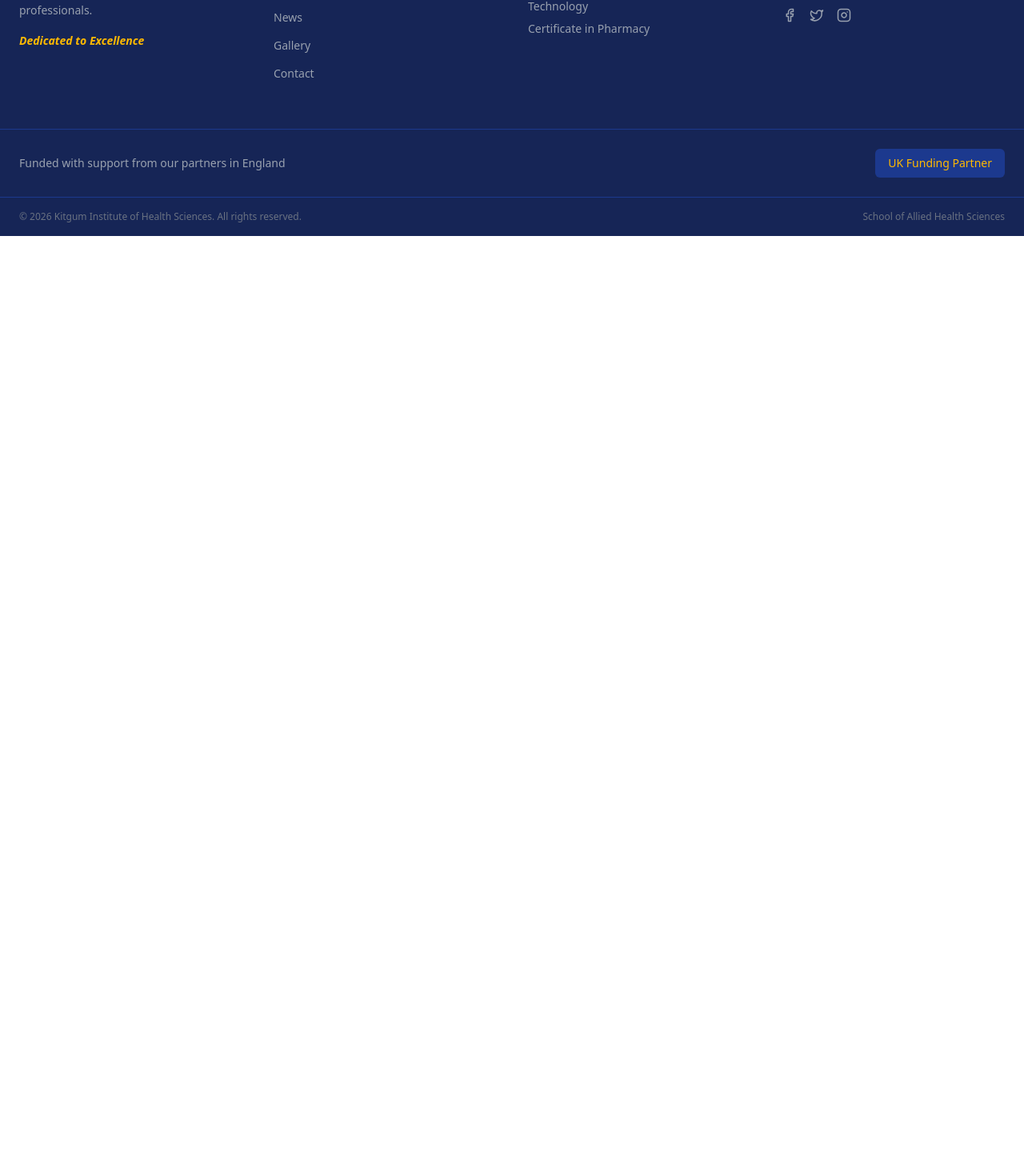
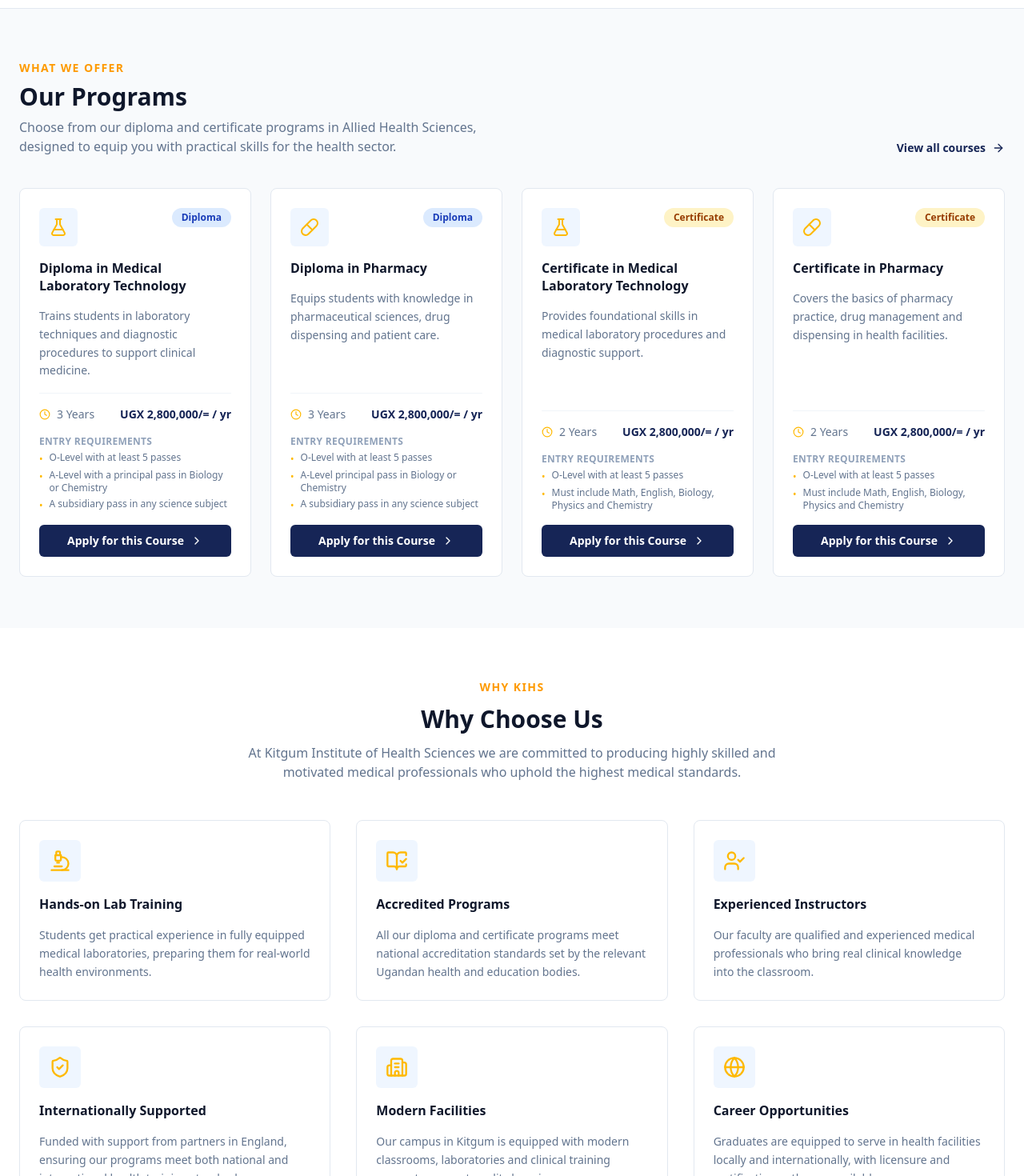
Before and after one commit to Anonymous2024-spec/khis_website, a React (Vite) app: page / in a window 1280 px wide. Shown: the part 937-2407 px from the top of the page at 80% size. Before the commit the page ends 1232 px from the top, so only its background shows below. Built offline with nearby package versions, Linux system fonts and the light colour scheme.

Commit message:
feat: add WhyChooseUs section with 6 reason cards

```diff
--- a/src/components/CourseCard.jsx
+++ b/src/components/CourseCard.jsx
@@ -1,9 +1,74 @@
-import React from 'react'
+import { Link } from 'react-router-dom'
+import { Clock, ChevronRight, FlaskConical, Pill } from 'lucide-react'
 
-export default function CourseCard() {
+const icons = {
+  'Medical Laboratory Technology': <FlaskConical size={24} className="text-amber-400" />,
+  'Pharmacy': <Pill size={24} className="text-amber-400" />,
+}
+
+export default function CourseCard({ course }) {
+  const iconKey = Object.keys(icons).find(key => course.title.includes(key))
+
   return (
-    <div>
+    <div className="bg-white border border-slate-200 rounded-lg p-6 flex flex-col gap-4 hover:shadow-lg hover:border-amber-400 transition-all duration-200">
 
+      {/* Top Row */}
+      <div className="flex items-start justify-between">
+        <div className="bg-blue-50 p-3 rounded-md">
+          {icons[iconKey]}
+        </div>
+        <span className={`text-xs font-semibold px-3 py-1 rounded-full ${
+          course.type === 'Diploma'
+            ? 'bg-blue-100 text-blue-800'
+            : 'bg-amber-100 text-amber-800'
+        }`}>
+          {course.type}
+        </span>
+      </div>
+
+      {/* Title */}
+      <h3 className="text-slate-900 font-semibold text-base leading-snug">
+        {course.title}
+      </h3>
+
+      {/* Description */}
+      <p className="text-slate-500 text-sm leading-relaxed flex-1">
+        {course.description}
+      </p>
+
+      {/* Duration & Fee */}
+      <div className="flex items-center justify-between text-sm border-t border-slate-100 pt-4">
+        <div className="flex items-center gap-2 text-slate-500">
+          <Clock size={14} className="text-amber-400" />
+          {course.duration}
+        </div>
+        <span className="text-blue-950 font-semibold">
+          UGX {course.fee} / yr
+        </span>
+      </div>
+
+      {/* Requirements */}
+      <div className="flex flex-col gap-1">
+        <p className="text-xs font-semibold text-slate-400 uppercase tracking-wide">
+          Entry Requirements
+        </p>
+        <ul className="flex flex-col gap-1">
+          {course.requirements.map((req, i) => (
+            <li key={i} className="text-xs text-slate-500 flex items-start gap-2">
+              <span className="text-amber-400 mt-0.5">•</span>
+              {req}
+            </li>
+          ))}
+        </ul>
+      </div>
+
+      {/* CTA */}
+      <Link
+        to="/apply"
+        className="mt-auto flex items-center justify-center gap-2 bg-blue-950 hover:bg-blue-900 text-white text-sm font-semibold py-2.5 rounded-md transition-colors duration-200"
+      >
+        Apply for this Course <ChevronRight size={16} />
+      </Link>
     </div>
   )
 }
--- /dev/null
+++ b/src/components/CoursesSection.jsx
@@ -0,0 +1,42 @@
+import { Link } from 'react-router-dom'
+import { ArrowRight } from 'lucide-react'
+import CourseCard from './CourseCard'
+import { courses } from '../data/courses'
+
+export default function CoursesSection() {
+  return (
+    <section className="bg-slate-50 py-16 px-6">
+      <div className="max-w-7xl mx-auto flex flex-col gap-10">
+
+        {/* Header */}
+        <div className="flex flex-col md:flex-row md:items-end justify-between gap-4">
+          <div className="flex flex-col gap-2">
+            <span className="text-amber-500 text-sm font-semibold uppercase tracking-widest">
+              What We Offer
+            </span>
+            <h2 className="text-3xl font-bold text-slate-900">
+              Our Programs
+            </h2>
+            <p className="text-slate-500 text-base max-w-xl">
+              Choose from our diploma and certificate programs in Allied Health Sciences, designed to equip you with practical skills for the health sector.
+            </p>
+          </div>
+          <Link
+            to="/courses"
+            className="flex items-center gap-2 text-sm font-semibold text-blue-950 hover:text-amber-500 transition-colors whitespace-nowrap"
+          >
+            View all courses <ArrowRight size={16} />
+          </Link>
+        </div>
+
+        {/* Course Cards Grid */}
+        <div className="grid grid-cols-1 sm:grid-cols-2 lg:grid-cols-4 gap-6">
+          {courses.map(course => (
+            <CourseCard key={course.id} course={course} />
+          ))}
+        </div>
+
+      </div>
+    </section>
+  )
+}
--- /dev/null
+++ b/src/components/WhyChooseUs.jsx
@@ -0,0 +1,83 @@
+import { ShieldCheck, BookOpenCheck, Microscope, Globe, UserCheck, Building2 } from 'lucide-react'
+
+const reasons = [
+  {
+    icon: <Microscope size={28} className="text-amber-400" />,
+    title: 'Hands-on Lab Training',
+    description:
+      'Students get practical experience in fully equipped medical laboratories, preparing them for real-world health environments.',
+  },
+  {
+    icon: <BookOpenCheck size={28} className="text-amber-400" />,
+    title: 'Accredited Programs',
+    description:
+      'All our diploma and certificate programs meet national accreditation standards set by the relevant Ugandan health and education bodies.',
+  },
+  {
+    icon: <UserCheck size={28} className="text-amber-400" />,
+    title: 'Experienced Instructors',
+    description:
+      'Our faculty are qualified and experienced medical professionals who bring real clinical knowledge into the classroom.',
+  },
+  {
+    icon: <ShieldCheck size={28} className="text-amber-400" />,
+    title: 'Internationally Supported',
+    description:
+      'Funded with support from partners in England, ensuring our programs meet both national and international health training standards.',
+  },
+  {
+    icon: <Building2 size={28} className="text-amber-400" />,
+    title: 'Modern Facilities',
+    description:
+      'Our campus in Kitgum is equipped with modern classrooms, laboratories and clinical training spaces to support quality learning.',
+  },
+  {
+    icon: <Globe size={28} className="text-amber-400" />,
+    title: 'Career Opportunities',
+    description:
+      'Graduates are equipped to serve in health facilities locally and internationally, with licensure and certification pathways available.',
+  },
+]
+
+export default function WhyChooseUs() {
+  return (
+    <section className="bg-white py-16 px-6">
+      <div className="max-w-7xl mx-auto flex flex-col gap-12">
+
+        {/* Header */}
+        <div className="flex flex-col items-center text-center gap-3">
+          <span className="text-amber-500 text-sm font-semibold uppercase tracking-widest">
+            Why KIHS
+          </span>
+          <h2 className="text-3xl font-bold text-slate-900">
+            Why Choose Us
+          </h2>
+          <p className="text-slate-500 text-base max-w-2xl">
+            At Kitgum Institute of Health Sciences we are committed to producing highly skilled and motivated medical professionals who uphold the highest medical standards.
+          </p>
+        </div>
+
+        {/* Grid */}
+        <div className="grid grid-cols-1 sm:grid-cols-2 lg:grid-cols-3 gap-8">
+          {reasons.map((reason, index) => (
+            <div
+              key={index}
+              className="flex flex-col gap-4 p-6 rounded-lg border border-slate-200 hover:border-amber-400 hover:shadow-md transition-all duration-200"
+            >
+              <div className="bg-blue-50 p-3 rounded-md w-fit">
+                {reason.icon}
+              </div>
+              <h3 className="text-slate-900 font-semibold text-base">
+                {reason.title}
+              </h3>
+              <p className="text-slate-500 text-sm leading-relaxed">
+                {reason.description}
+              </p>
+            </div>
+          ))}
+        </div>
+
+      </div>
+    </section>
+  )
+}
--- a/src/pages/Home.jsx
+++ b/src/pages/Home.jsx
@@ -1,9 +1,15 @@
-import HeroSection from '../components/HeroSection'
+import CoursesSection from "../components/CoursesSection";
+import HeroSection from "../components/HeroSection";
+import StatsBanner from "../components/StatsBanner";
+import WhyChooseUs from "../components/WhyChooseUs";
 
 export default function Home() {
   return (
     <div>
       <HeroSection />
+      <StatsBanner />
+      <CoursesSection />
+      <WhyChooseUs/>
     </div>
-  )
+  );
 }
```
